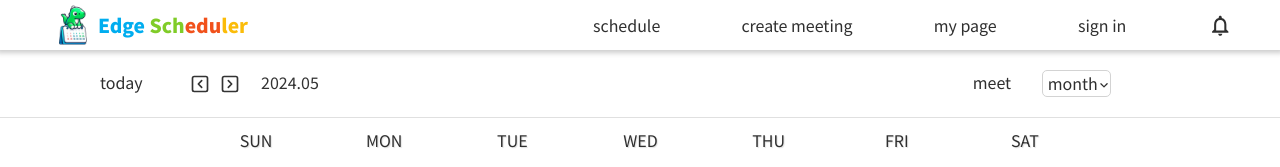
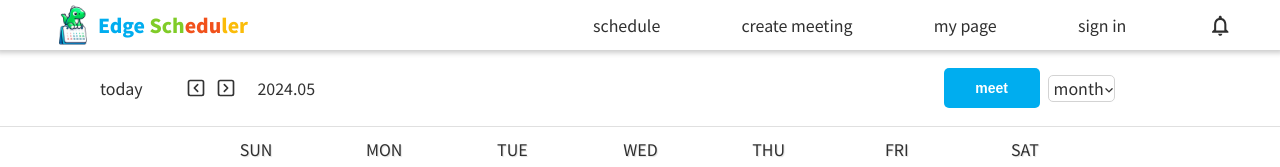
Before and after one commit to EdgeScheduler-SSAFY/Frontend, a Next.js app: page /schedule in a window 1280 px wide. Shown: the top 167 px of the page. Built offline with nearby package versions, Linux system fonts and the light colour scheme; no server answers.

Commit message:
✨Feat :  add meeting filter
Change-Id: I5c73893d11c938ceb6db59f3dad367df531439dc

```diff
--- a/src/app/schedule/page.tsx
+++ b/src/app/schedule/page.tsx
@@ -14,6 +14,7 @@ export default function Schedule() {
   const [scheduleList, setScheduleList] = useState<schedule[]>([]); // 스케줄 목록
   const [isLoading, setIsLoading] = useState(true); //로딩 상태
   const [trigger, setTrigger] = useState(false); //
+  const [isMeetingFilter, setIsMeetingFilter] = useState(false);
 
   useEffect(() => {
     setIsLoading(true); //로딩중
@@ -47,11 +48,17 @@ export default function Schedule() {
             startDatetime: new Date(schedule.startDatetime),
             endDatetime: new Date(schedule.endDatetime),
           }));
-          setScheduleList(schedules);
+          if (isMeetingFilter) {
+            setScheduleList(scheduleList.filter((schedule) => schedule.type === "MEETING"));
+          }
+          if (!isMeetingFilter) {
+            setScheduleList(schedules);
+          }
         } else {
           console.log("Received data is not an array:", response.scheduleList);
           setScheduleList([]);
         }
+
         setSelectDateProps(selectedDate);
       } catch (error) {
         console.error("Failed to fetch data:", error);
@@ -62,7 +69,7 @@ export default function Schedule() {
     };
 
     fetchData();
-  }, [view, selectedDate, trigger]);
+  }, [view, selectedDate, trigger, isMeetingFilter]);
 
   return (
     <MainLayout>
@@ -70,6 +77,7 @@ export default function Schedule() {
       <CalendarHeader
         selectDate={setSelectedDate}
         changeDate={setSelectedDate}
+        setIsMeetingFilter={setIsMeetingFilter}
         selectedDate={selectDateProps}
         view={view}
         changeView={setView}
--- a/src/features/schedule/ui/MeetingFilterButton.tsx
+++ b/src/features/schedule/ui/MeetingFilterButton.tsx
@@ -1,10 +1,24 @@
-import React from "react";
-//미완성
-export function MeetingFilterButton() {
+import React, { useState } from "react";
+import Button from "@/shared/ui/button";
+
+interface IMeetingFilterButtonProps {
+  onClick: (meetingFilter: boolean) => void;
+}
+
+export function MeetingFilterButton({ onClick }: IMeetingFilterButtonProps) {
+  const [filter, setFilter] = useState<boolean>(false);
+  const handleClick = () => {
+    const newFilter = !filter;
+    setFilter(newFilter);
+    onClick(newFilter);
+  };
   return (
     <div>
-      {/* shared의 버튼으로 변경예정 */}
-      <div>meet</div>
+      {filter ? (
+        <Button onClick={handleClick}>all</Button>
+      ) : (
+        <Button onClick={handleClick}>meet</Button>
+      )}
     </div>
   );
 }
--- a/src/widgets/schedule/ui/CalendarHeader.tsx
+++ b/src/widgets/schedule/ui/CalendarHeader.tsx
@@ -15,6 +15,7 @@ interface ICalendarHeaderProps {
   selectedDate: Date; //선택된 날짜
   changeDate: (date: Date) => void; //날짜 변경 함수
   selectDate: (date: Date) => void; //날짜 선택 함수
+  setIsMeetingFilter: (isMeetingFilter: boolean) => void;
 }
 //캘린더 헤더 컴포넌트
 export function CalendarHeader({
@@ -23,6 +24,7 @@ export function CalendarHeader({
   selectedDate,
   changeDate,
   selectDate,
+  setIsMeetingFilter,
 }: ICalendarHeaderProps) {
   const [showMiniCalendar, setShowMiniCalendar] = useState<boolean>(false); //미니 캘린더 보여주기 여부
   const [seletedView, setSelectedView] = useState(view); //선택된 뷰
@@ -83,7 +85,7 @@ export function CalendarHeader({
         ></CalendarNavButton>
         <div></div>
         {/* 미팅 필터 버튼 */}
-        <MeetingFilterButton></MeetingFilterButton>
+        <MeetingFilterButton onClick={setIsMeetingFilter}></MeetingFilterButton>
         {/* 뷰 선택 버튼 */}
         <ChooseViewButtons
           view={seletedView}
@@ -124,7 +126,8 @@ export function CalendarHeader({
 }
 const HeaderLayout = styled.div`
   display: grid;
-  padding: 20px 100px;
+  padding: 10px 100px;
+  align-items: center;
   border-bottom: solid 1px #e0e0e0;
   grid-template-columns: 1fr 1fr 9fr 1fr 1fr 1fr;
   position: relative;
```
